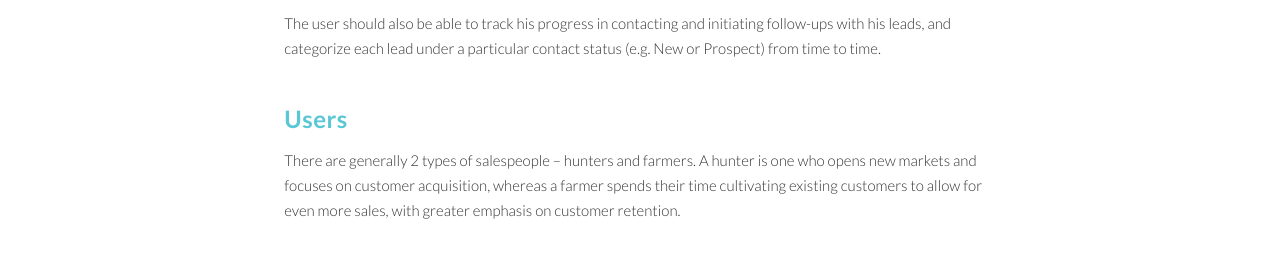
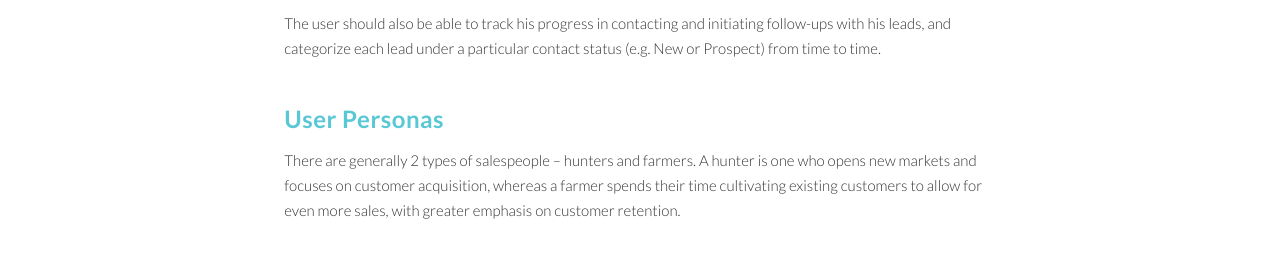
Before and after one commit to yzixuan/yzixuan.github.io, a Jekyll site: the page built from _posts/2016-07-12-quickdesk.markdown, in a window 1280 px wide and 900 px high, scrolled down 1394 px. Shown: the part 156-426 px from the top of the window. Built offline with Jekyll 4.4.1, drawn with Linux system fonts in a browser that asks for light colours.

Commit message:
update section title in quickdesk post

```diff
--- a/_posts/2016-07-12-quickdesk.markdown
+++ b/_posts/2016-07-12-quickdesk.markdown
@@ -36,7 +36,7 @@ The user should also be able to track his progress in contacting and initiating
 
 &nbsp;
 
-### Users
+### User Personas
 
 There are generally 2 types of salespeople – hunters and farmers. A hunter is one who opens new markets and focuses on customer acquisition, whereas a farmer spends their time cultivating existing customers to allow for even more sales, with greater emphasis on customer retention.
 
```
